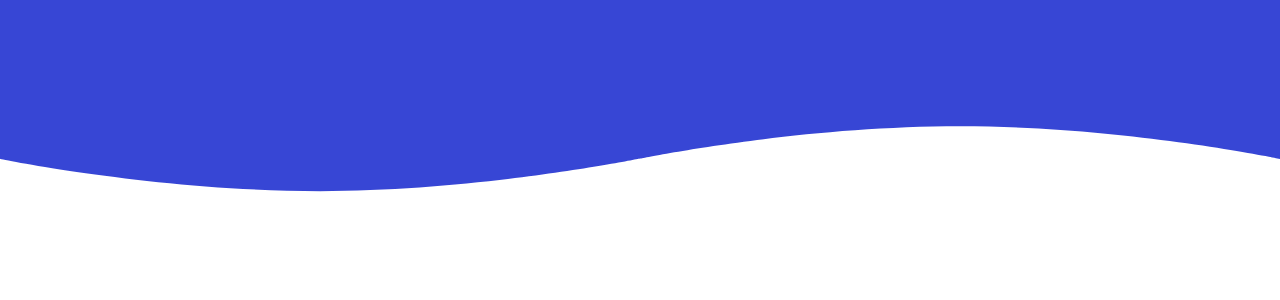
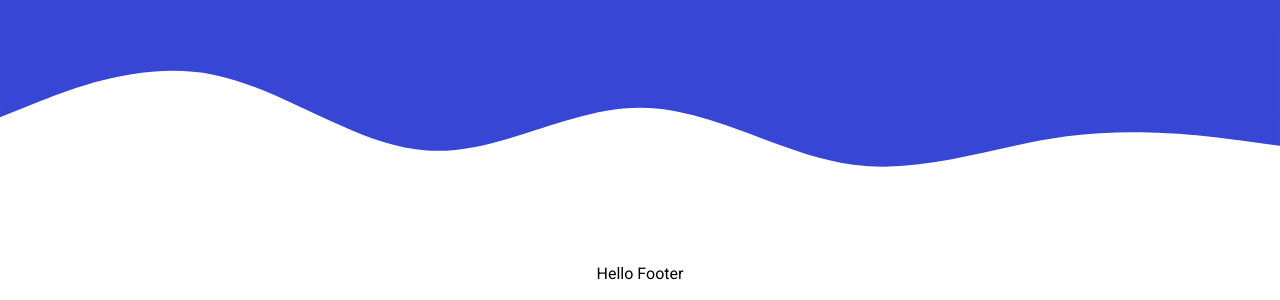
Before and after one commit to traxx10/trinac-old, a React (Create React App) app: page / in a window 1280 px wide. Shown: the part 500-800 px from the top of the page. Built offline with nearby package versions, Linux system fonts and the light colour scheme.

Commit message:
started project

```diff
--- a/package.json
+++ b/package.json
@@ -3,6 +3,8 @@
   "version": "0.1.0",
   "private": true,
   "dependencies": {
+    "@material-ui/core": "^4.8.0",
+    "@material-ui/icons": "^4.5.1",
     "node-sass": "^4.13.0",
     "react": "^16.12.0",
     "react-dom": "^16.12.0",
--- a/public/index.html
+++ b/public/index.html
@@ -6,6 +6,14 @@
     <link
       href="https://fonts.googleapis.com/css?family=Roboto:400,500,700,900&display=swap"
       rel="stylesheet"
+    />
+    <link
+      rel="stylesheet"
+      href="https://fonts.googleapis.com/css?family=Roboto:300,400,500,700&display=swap"
+    />
+    <link
+      rel="stylesheet"
+      href="https://fonts.googleapis.com/icon?family=Material+Icons"
     />
     <meta name="viewport" content="width=device-width, initial-scale=1" />
     <meta name="theme-color" content="#000000" />
--- a/src/components/Header/Header.js
+++ b/src/components/Header/Header.js
@@ -1,32 +1,34 @@
 import React, { PureComponent } from "react";
+import Button from "@material-ui/core/Button";
 import styles from "./Header.module.scss";
 
 class Header extends PureComponent {
   render() {
     return (
       <header className={styles.Header}>
-        <div className={styles.image}>
-          <div className={styles.container}>
-            <svg
-              x="0px"
-              y="0px"
-              viewBox="0 0 3841 108.5"
-              className={styles.svg}
-              //   style={{ overflow: 'scroll', enableBackground: }}
-              //   xml:space="preserve"
-            >
-              <defs></defs>
-
-              <path
-                className={styles.fill}
-                d="M3360.5,97.739c-242,0-480-48.375-480-48.375
-                S2647.5,0.5,2400.5,0.5s-480,48.375-480,48.375s-238,48.864-480,48.864s-480-48.375-480-48.375S727.5,0.5,480.5,0.5
-                S0.5,48.875,0.5,48.875V108h1920h1920V48.875C3840.5,48.875,3602.5,97.739,3360.5,97.739z"
-              />
-            </svg>
-          </div>
+        <div className={styles.HeaderTop}>
+          {/* <Button variant="contained" color="primary">
+            Hello World
+          </Button> */}
         </div>
-        <div className={styles.white}></div>
+        <div className={styles.WavesContainer}>
+          <svg xmlns="http://www.w3.org/2000/svg" viewBox="0 0 1440 320">
+            <path
+              fill="#3746D5"
+              fill-opacity="1"
+              d="M0,96L40,80C80,64,160,32,240,48C320,64,400,128,480,133.3C560,139,640,85,720,85.3C800,85,880,139,960,149.3C1040,160,1120,128,1200,117.3C1280,107,1360,117,1400,122.7L1440,128L1440,0L1400,0C1360,0,1280,0,1200,0C1120,0,1040,0,960,0C880,0,800,0,720,0C640,0,560,0,480,0C400,0,320,0,240,0C160,0,80,0,40,0L0,0Z"
+            ></path>
+          </svg>
+        </div>
+        {/* <div className={styles.WavesContainerSecond}>
+          <svg xmlns="http://www.w3.org/2000/svg" viewBox="0 0 1440 320">
+            <path
+              fill="#3746D5"
+              fill-opacity="0.5"
+              d="M0,96L40,80C80,64,160,32,240,48C320,64,400,128,480,133.3C560,139,640,85,720,85.3C800,85,880,139,960,149.3C1040,160,1120,128,1200,117.3C1280,107,1360,117,1400,122.7L1440,128L1440,0L1400,0C1360,0,1280,0,1200,0C1120,0,1040,0,960,0C880,0,800,0,720,0C640,0,560,0,480,0C400,0,320,0,240,0C160,0,80,0,40,0L0,0Z"
+            ></path>
+          </svg>
+        </div> */}
       </header>
     );
   }
--- a/src/components/Header/Header.module.scss
+++ b/src/components/Header/Header.module.scss
@@ -1,61 +1,31 @@
 @import "../../styles/colors.scss";
 
 .Header {
-  height: 120vh;
-  background-color: $color-primary;
+  height: 95vh;
+  // background-color: $color-grey-dark;
   overflow: hidden;
+  // position: relative;
 
-  .svg {
-    overflow: scroll;
-    enable-background: new 0 0 3841 108.5;
+  .HeaderTop {
+    height: 70%;
+    background-color: $color-primary;
   }
 
-  .fill {
-    fill: #ffffff;
-    stroke-miterlimit: 10;
+  .WavesContainer {
+    // display: none;
+    position: relative;
   }
 
-  .white {
-    width: 100%;
-    height: 37%;
-    background: #fff;
-    z-index: 10;
-    margin-top: -0.3rem;
-  }
+  // .WavesContainerSecond {
+  //   svg {
+  //     display: block;
+  //   }
 
-  .image {
-    width: 100%;
-    position: relative;
-    position: relative;
-    display: flex;
-    padding: 5rem;
-    box-sizing: border-box;
-    justify-content: center;
-    height: 73%;
-
-    .container {
-      width: 100%;
-      position: absolute;
-      bottom: -0.6rem;
-      overflow: hidden;
-    }
-
-    .container svg {
-      width: 200%;
-      position: relative;
-      animation: moveleft 5s linear infinite;
-    }
-  }
-
-  @keyframes moveleft {
-    0% {
-      left: 0%;
-    }
-    100% {
-      left: -100%;
-    }
-  }
+  //   height: 100%;
+  //   width: 100%;
+  //   position: absolute;
+  //   top: 43.3rem;
+  //   z-index: 100;
+  //   left: 0;
+  // }
 }
-
-.ChildHeader {
-}
```
Also changed, not shown: 1 other file (tests, documents, lock files or other folders).
